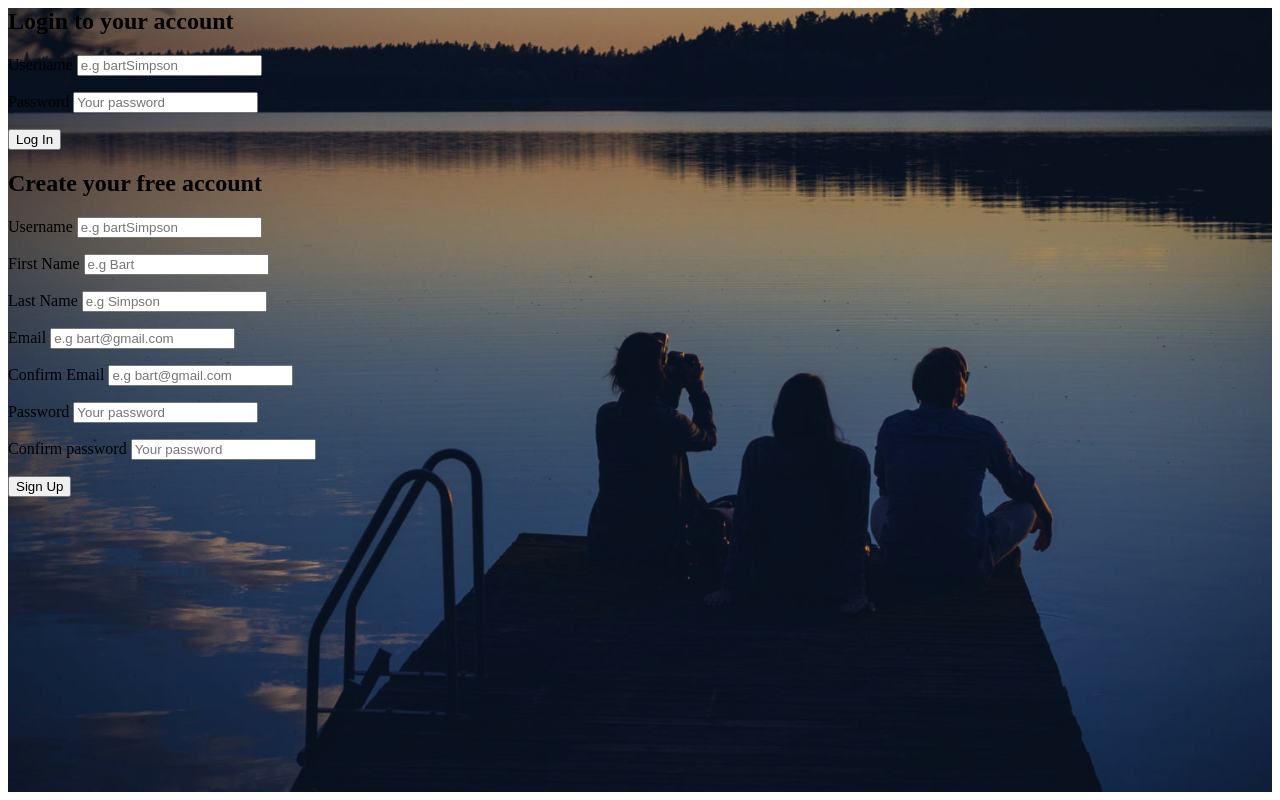
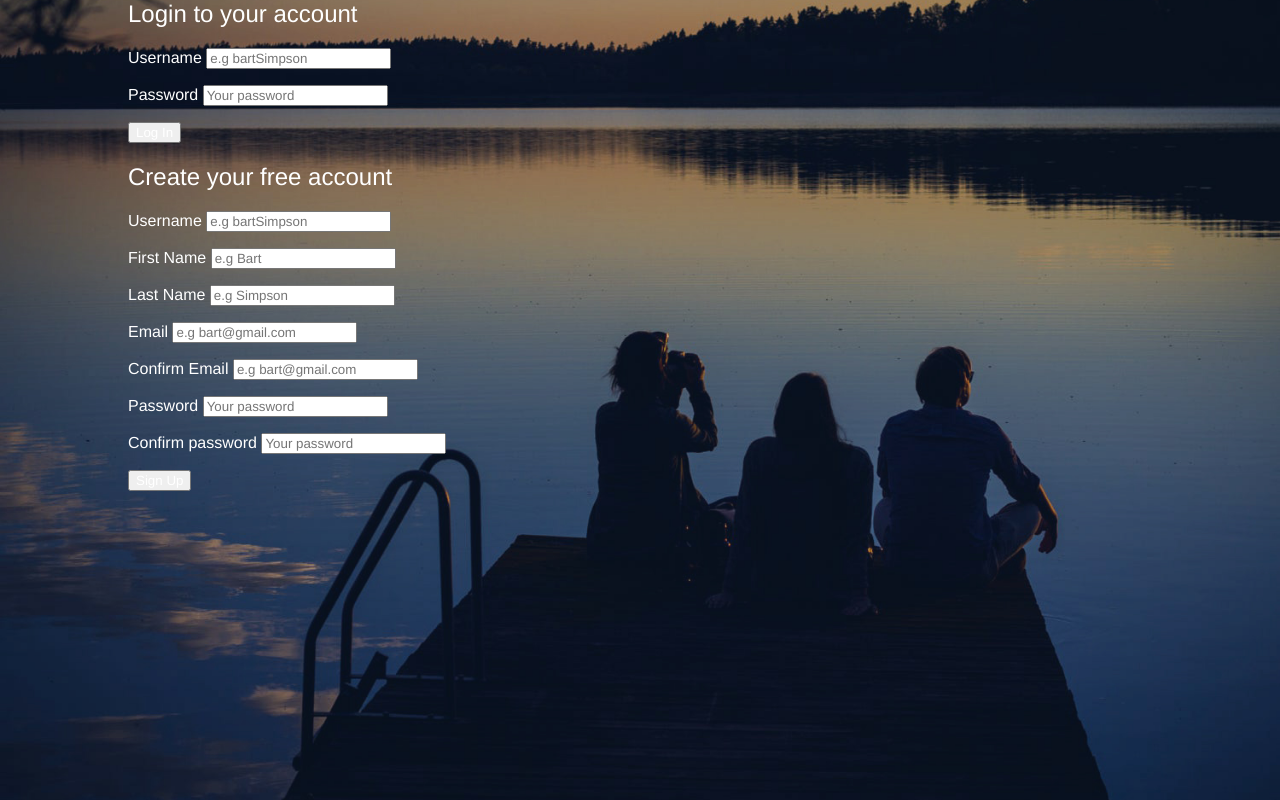
Before and after one commit to OOsipovs/musify, a PHP site: page /register.php in a window 1280 px wide. Run offline with PHP 8.4, Linux system fonts and the light colour scheme.

Commit message:
login container styling

```diff
--- a/assets/css/register.css
+++ b/assets/css/register.css
@@ -1,3 +1,9 @@
+html, body{
+	padding:0;
+	margin:0;
+	height: 100%;
+}
+
 #background{
 	background-color: #000;
 	background-image: url(../images/bg.jpg);
@@ -7,3 +13,18 @@
 	height: 100%;
 	width: 100%;
 }
+
+#loginContainer * {
+	color: #fff;
+	font-family: "Helvetica Neue","Helvetica","Arial","sans-serif";
+	font-weight: normal;
+	font-height: 1em;
+	box-sizing: border-box;
+}
+
+#loginContainer{
+	width: 80%;
+	margin: 0 auto;
+	position: relative;
+	max-width: 1024px;
+}
--- a/register.php
+++ b/register.php
@@ -22,6 +22,7 @@
 	</head>
 	<body>
 		<div id="background">
+			<div id="loginContainer">
 				<div id="inputContainer">
 					<form id="loginForm" action="register.php" method="POST">
 						<h2>
@@ -90,5 +91,6 @@
 					</form>
 				</div>
 			</div>
+		</div>
 	</body>
 </html>
```
Lines whose indentation alone changed are shown as unchanged.
